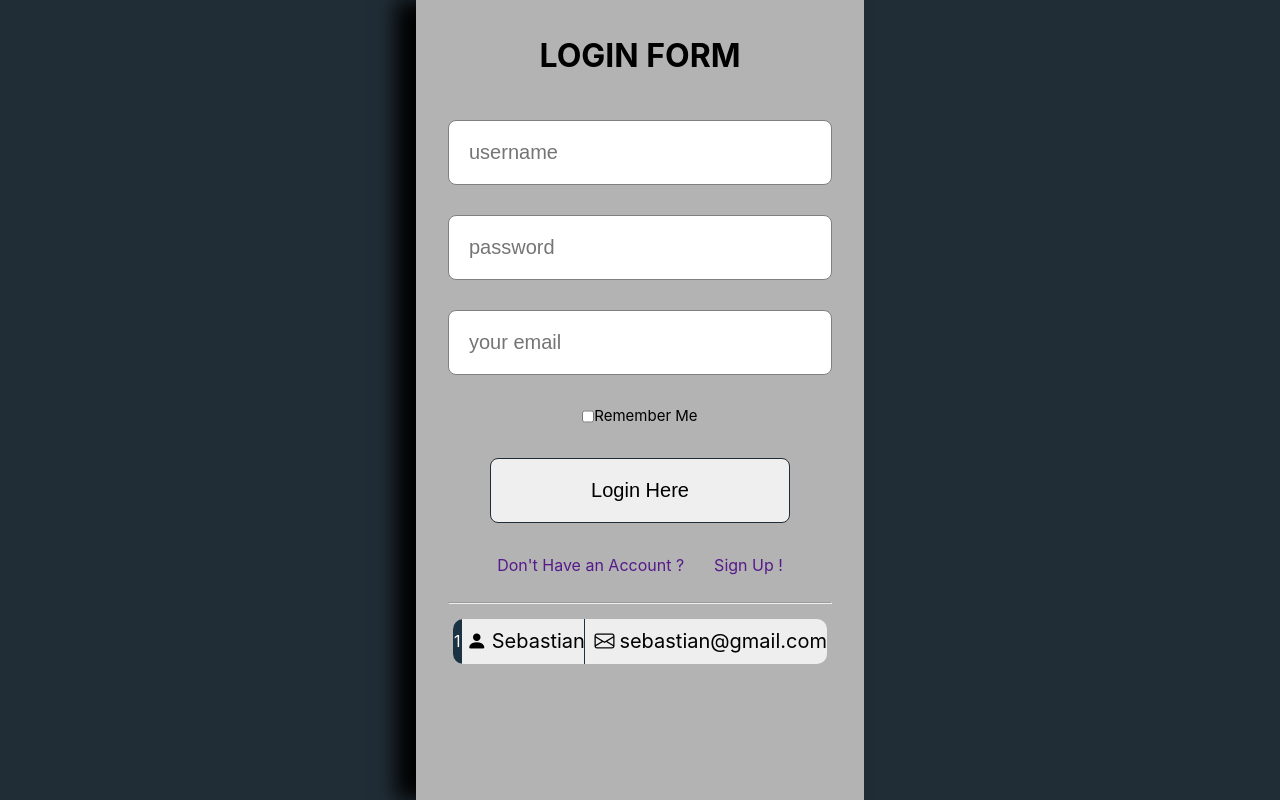
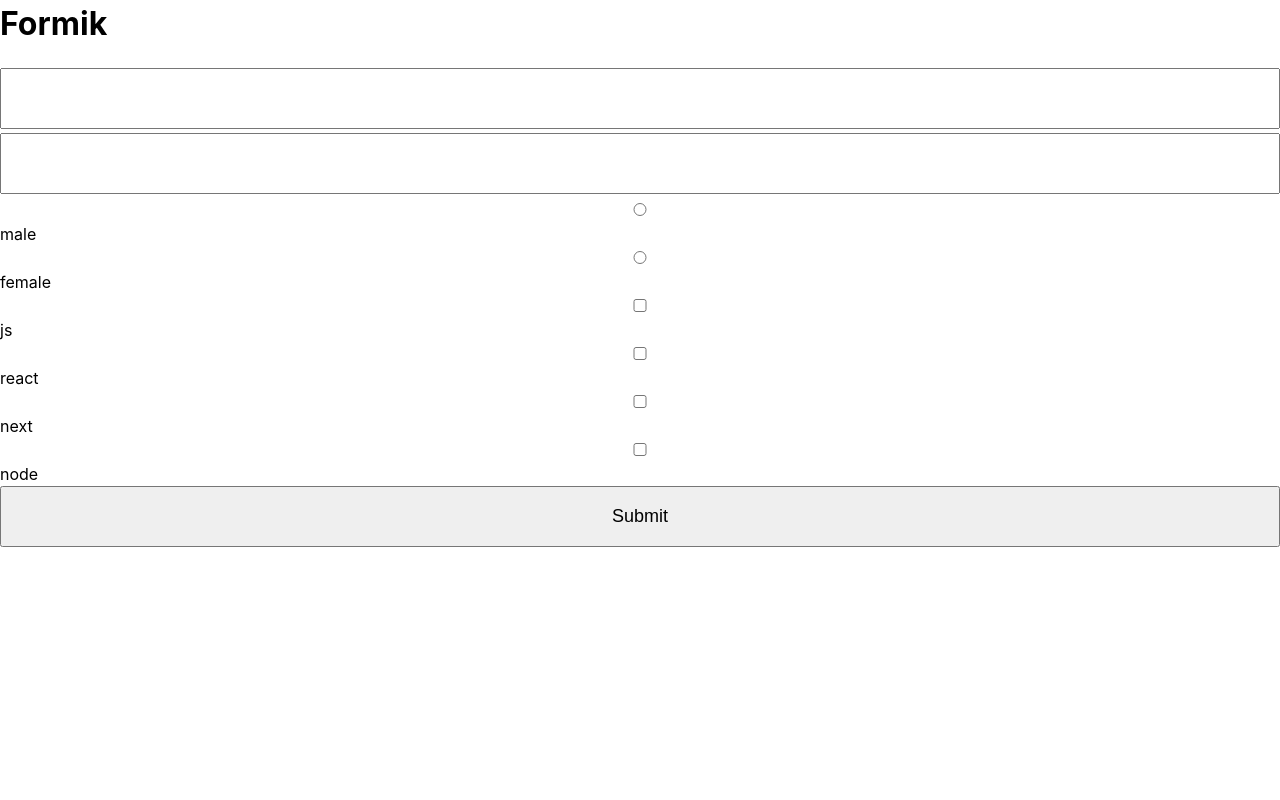
Before and after one commit to BrownEdgar/gods_of_react, a React (Vite) app: page / in a window 1280 px wide. Built offline with nearby package versions, Linux system fonts and the light colour scheme.

Commit message:
Formik_1

```diff
--- a/package.json
+++ b/package.json
@@ -13,10 +13,12 @@
     "axios": "^1.6.7",
     "boxicons": "^2.1.4",
     "classnames": "^2.5.1",
+    "formik": "^2.4.5",
     "nanoid": "^5.0.6",
     "react": "^18.2.0",
     "react-dom": "^18.2.0",
-    "sass": "^1.71.1"
+    "sass": "^1.71.1",
+    "yup": "^1.4.0"
   },
   "devDependencies": {
     "@types/react": "^18.2.56",
--- /dev/null
+++ b/src/components/HOMEWORKS/HW-FORMIK/App.jsx
@@ -0,0 +1,61 @@
+import React, { useState } from 'react';
+import * as yup from 'yup'
+import { ErrorMessage, Field, Form, Formik } from 'formik';
+import './App.scss'
+import { nanoid } from 'nanoid';
+
+const initialValues = {
+  username: '',
+  email: '',
+  gender: '',
+  color: '',
+  language: []
+}
+
+const validationScheme = yup.object({
+  username: yup.string().min(3, '3 sivolic voch pakas').max(20, '20 simvolic qich').required(),
+  email: yup.string().email().required(),
+  gender: yup.string().oneOf(['male', 'female']).required(),
+  language: yup.array().min(2).required(),
+})
+
+export default function App() {
+
+  const [users, setUsers] = useState([])
+
+  const handleSubmit = (values) => {
+    console.log(values);
+    const user = {
+      id: nanoid(4),
+      ...values,
+    }
+    setUsers([...users, user])
+  }
+  return (
+    <div className='App'>
+      <h1>Formik</h1>
+      <Formik
+        initialValues={initialValues}
+        onSubmit={handleSubmit}
+        validationScheme={validationScheme}
+        validateOnChange
+      >
+        <Form>
+          <Field type='text' name='username' />
+          <ErrorMessage name='username' component='p' className="error" />
+          <Field type='email' name='email' />
+          <ErrorMessage name='email' component='p' className="error" />
+          <Field type='radio' name='gender' value='male' />male
+          <Field type='radio' name='gender' value='female' />female
+          <ErrorMessage name='gender' component='p' className="error" />
+          <Field type='checkbox' name='language' value='js' />js
+          <Field type='checkbox' name='language' value='react' />react
+          <Field type='checkbox' name='language' value='next' />next
+          <Field type='checkbox' name='language' value='node' />node
+          <ErrorMessage name='language' component='p' className="error" />
+          <input type="submit" />
+        </Form>
+      </Formik>
+    </div>
+  )
+}
--- /dev/null
+++ b/src/components/HOMEWORKS/HW-FORMIK/App.scss
@@ -0,0 +1,15 @@
+form {
+  border-radius: 20px;
+  margin: 20px auto;
+  input,
+  select {
+    width: 100%;
+    font-size: 18px;
+    padding: 1em;
+    margin-bottom: 4px;
+  }
+  .error{
+    color: red;
+    height: 35px;
+  }
+}
--- a/src/main.jsx
+++ b/src/main.jsx
@@ -1,6 +1,6 @@
 import React from 'react'
 import ReactDOM from 'react-dom/client'
-import App from './components/HOMEWORKS/HW-FORM/App'
+import App from './components/HOMEWORKS/HW-FORMIK/App'
 import './index.css'
 
 ReactDOM.createRoot(document.getElementById('root')).render(<App />)
```
Also changed, not shown: 1 other file (tests, documents, lock files or other folders).
